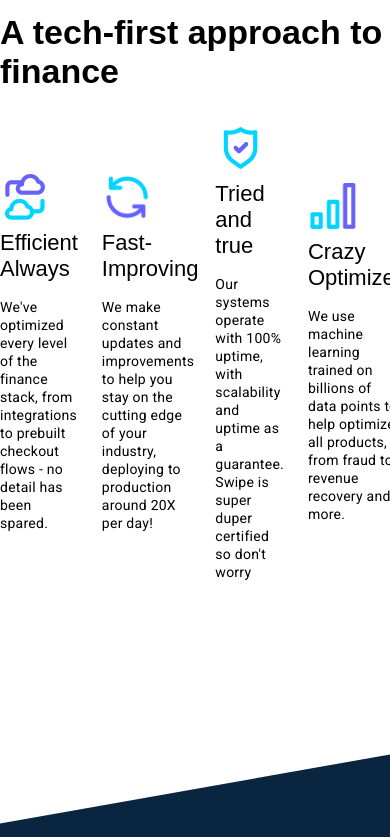
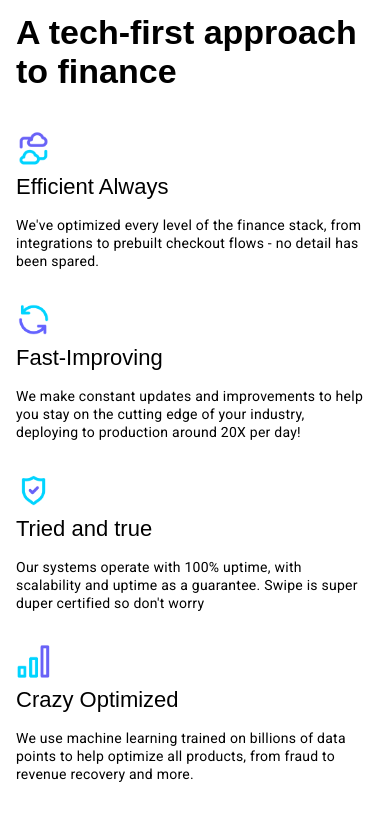
Before and after one commit to terovleppanen/SwipeDemo, a plain HTML site: page index.html in a window 390 px wide. Shown: the part 4207-5044 px from the top of the page. Drawn offline with Linux system fonts and the light colour scheme; animation ran at ten frames a second; a web font is replaced by a local one.

Commit message:
Make why swipe section responsive.

```diff
--- a/index.css
+++ b/index.css
@@ -853,6 +853,16 @@ body {
   .integrations-section .card-container .card {
     width: 100%;
   }
+
+  /* WHY SWIPE SECTION */
+  .why-swipe-section .card-container {
+    flex-wrap: wrap;
+  }
+
+  .why-swipe-section .card-container .card {
+    width: 50%;
+    margin: var(--spacing-md) 0;
+  }
 }
 
 /* MOBILE SIZE */
@@ -884,4 +894,14 @@ body {
   .integrations-section .col-right {
     display: none;
   }
+
+  /* WHY SWIPE SECTION */
+  .why-swipe-section .card-container .card {
+    width: 100%;
+    margin: var(--spacing-sm) 0;
+  }
+
+  .why-swipe-section .card-container .card .icon {
+    height: 35px;
+  }
 }
```
